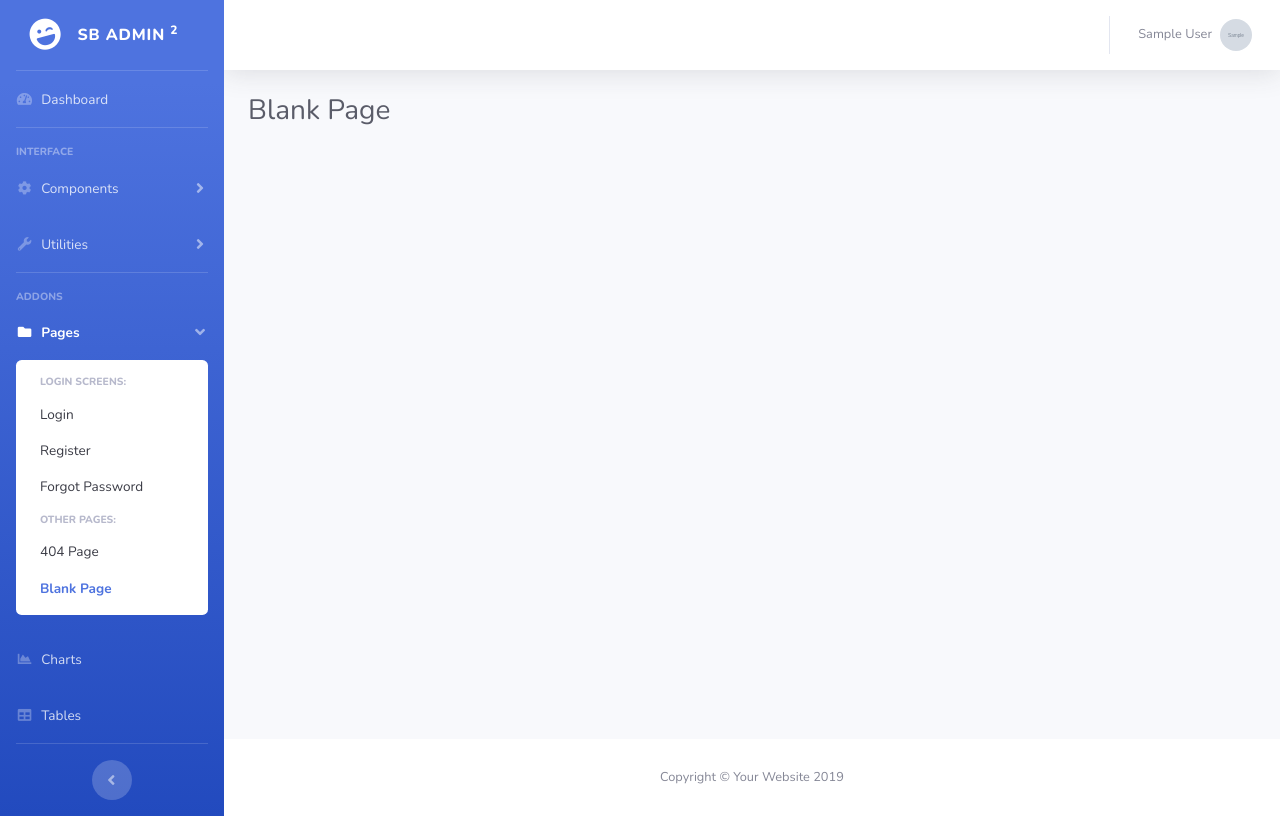
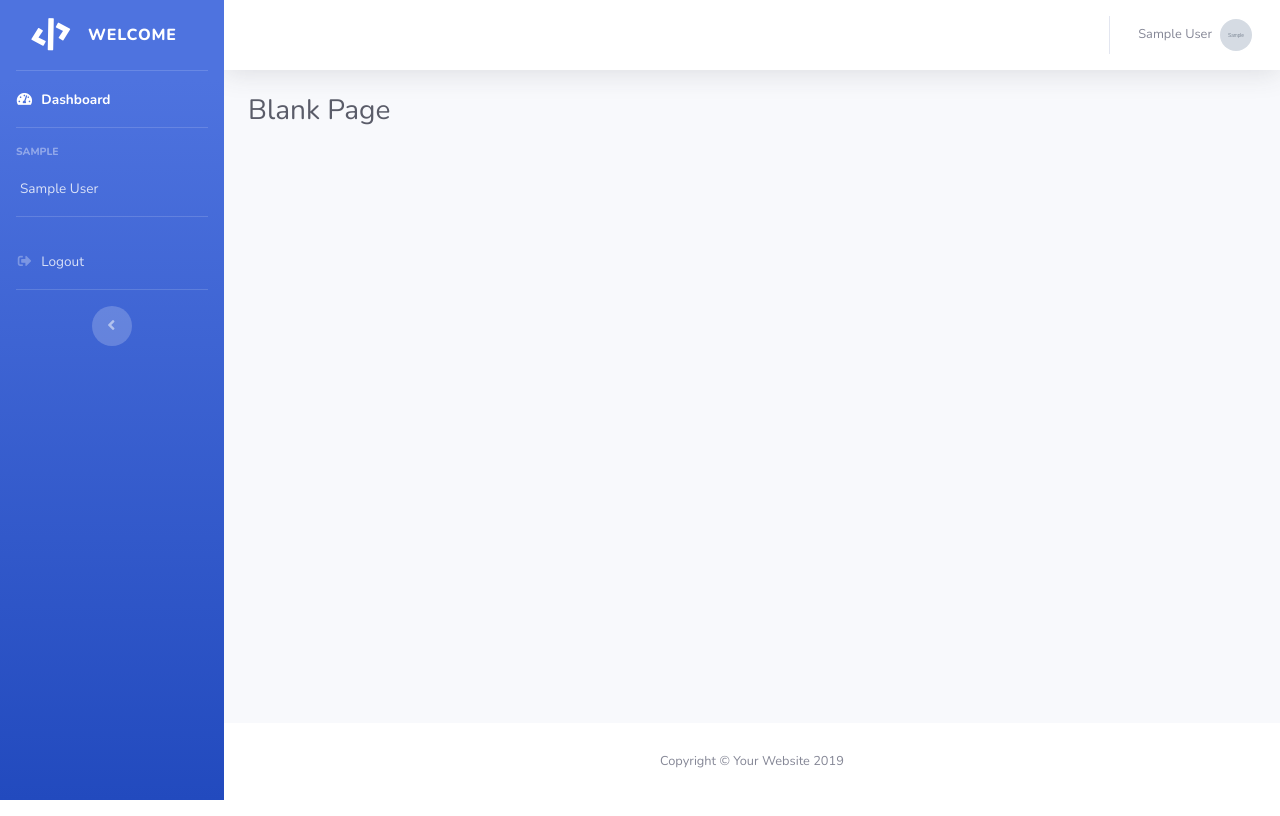
Before and after one commit to rickynda/CI-App, a CodeIgniter app: page /CI-App/index.php/admin/index in a window 1280 px wide. Run offline with CodeIgniter, Linux system fonts and the light colour scheme; the visitor is signed in with stand-in values (Sample User, id 1); tables that the repository leaves empty or names only in its code hold one stand-in row (values such as "Sample post"); grey boxes marked "Sample" are stand-in pictures.

Commit message:
Another Push

```diff
--- a/application/controllers/Admin.php
+++ b/application/controllers/Admin.php
@@ -6,9 +6,10 @@ class Admin extends CI_Controller {
        public function index(){
          $data['user'] = $this->db->get_where('user', ['email' => $this->session->userdata('email')])->row_array();
 
+
          $data['title'] = 'Dashboard';
          $this->load->view('template/header', $data);
-         $this->load->view('template/sidebar');
+         $this->load->view('template/sidebar', $data);
          $this->load->view('template/topbar');
          $this->load->view('admin/index');
          $this->load->view('template/footer');
--- a/application/views/template/sidebar.php
+++ b/application/views/template/sidebar.php
@@ -2,104 +2,92 @@
 <ul class="navbar-nav bg-gradient-primary sidebar sidebar-dark accordion" id="accordionSidebar">
 
 <!-- Sidebar - Brand -->
-<a class="sidebar-brand d-flex align-items-center justify-content-center" href="index.html">
+<a class="sidebar-brand d-flex align-items-center justify-content-center" href="#">
     <div class="sidebar-brand-icon rotate-n-15">
-    <i class="fas fa-laugh-wink"></i>
+        <i class="fas fa-code"></i>
     </div>
-  <div class="sidebar-brand-text mx-3">SB Admin <sup>2</sup></div>
+    <div class="sidebar-brand-text mx-3">Welcome</div>
 </a>
-
  <!-- Divider -->
  <hr class="sidebar-divider my-0">
 
 <!-- Nav Item - Dashboard -->
-<li class="nav-item">
-  <a class="nav-link" href="index.html">
-    <i class="fas fa-fw fa-tachometer-alt"></i>
+<li class="nav-item <?php if ($title == 'Dashboard'){echo"active";} ?>">
+  <a class="nav-link" href="<?php
+                            if ($user['role_id']){
+
+                              if ($user['role_id']==1){
+                                 echo base_url('admin/index'); ;
+                              }else{
+                                echo base_url('user/index');;
+                              }
+                            }
+                            ?>">
+    <i class="fas fa-fw fa-tachometer-alt" href=""></i>
     <span>Dashboard</span></a>
 </li>
 
 <!-- Divider -->
 <hr class="sidebar-divider">
 
-<!-- Heading -->
+
+
+<!-- QUERY MENU -->
+            <?php
+            $role_id = $this->session->userdata('role_id');
+            $queryMenu = "SELECT `user_menu`.`id`, `menu`
+                            FROM `user_menu` JOIN `user_access_menu`
+                              ON `user_menu`.`id` = `user_access_menu`.`menu_id`
+                           WHERE `user_access_menu`.`role_id` = $role_id
+                        ORDER BY `user_access_menu`.`menu_id` ASC
+                        ";
+            $menu = $this->db->query($queryMenu)->result_array();
+            ?>
+
+<!-- LOOPING MENU -->
+            <?php foreach ($menu as $m) : ?>
             <div class="sidebar-heading">
-  Interface
+              <?= $m['menu']; ?>
             </div>
 
-<!-- Nav Item - Pages Collapse Menu -->
+
+<!-- LOOPING SUB-MENU SESUAI MENU -->
+            <?php
+            $menuId = $m['id'];
+            $querySubMenu = "SELECT *
+                               FROM `user_sub_menu` JOIN `user_menu`
+                                 ON `user_sub_menu`.`menu_id` = `user_menu`.`id`
+                              WHERE `user_sub_menu`.`menu_id` = $menuId
+                                AND `user_sub_menu`.`is_active` = 1
+                        ";
+            $subMenu = $this->db->query($querySubMenu)->result_array();
+            ?>
+
+            <?php foreach ($subMenu as $sm) : ?>
+            <?php if ($title == $sm['title']) : ?>
+            <li class="nav-item active">
+                <?php else : ?>
             <li class="nav-item">
-  <a class="nav-link collapsed" href="#" data-toggle="collapse" data-target="#collapseTwo" aria-expanded="true" aria-controls="collapseTwo">
-    <i class="fas fa-fw fa-cog"></i>
-    <span>Components</span>
-  </a>
-  <div id="collapseTwo" class="collapse" aria-labelledby="headingTwo" data-parent="#accordionSidebar">
-    <div class="bg-white py-2 collapse-inner rounded">
-      <h6 class="collapse-header">Custom Components:</h6>
-      <a class="collapse-item" href="buttons.html">Buttons</a>
-      <a class="collapse-item" href="cards.html">Cards</a>
-    </div>
-  </div>
+                <?php endif; ?>
+                <a class="nav-link pb-0" href="<?= base_url($sm['url']); ?>">
+                    <i class="<?= $sm['icon']; ?>"></i>
+                    <span><?= $sm['title']; ?></span></a>
+            </li>
+            <?php endforeach; ?>
+
+            <hr class="sidebar-divider mt-3">
+
+            <?php endforeach; ?>
+
+
+
+
+            <li class="nav-item">
+                    <a class="nav-link" href="<?base_url('auth/logout');?>" data-toggle="modal" data-target="#logoutModal">
+                    <i class="fas fa-fw fa-sign-out-alt"></i>
+                    <span>Logout</span></a>
             </li>
 
-<!-- Nav Item - Utilities Collapse Menu -->
-<li class="nav-item">
-  <a class="nav-link collapsed" href="#" data-toggle="collapse" data-target="#collapseUtilities" aria-expanded="true" aria-controls="collapseUtilities">
-    <i class="fas fa-fw fa-wrench"></i>
-    <span>Utilities</span>
-  </a>
-  <div id="collapseUtilities" class="collapse" aria-labelledby="headingUtilities" data-parent="#accordionSidebar">
-    <div class="bg-white py-2 collapse-inner rounded">
-      <h6 class="collapse-header">Custom Utilities:</h6>
-      <a class="collapse-item" href="utilities-color.html">Colors</a>
-      <a class="collapse-item" href="utilities-border.html">Borders</a>
-      <a class="collapse-item" href="utilities-animation.html">Animations</a>
-      <a class="collapse-item" href="utilities-other.html">Other</a>
-    </div>
-  </div>
-</li>
-
-<!-- Divider -->
-<hr class="sidebar-divider">
-
-<!-- Heading -->
-<div class="sidebar-heading">
-  Addons
-</div>
-
-<!-- Nav Item - Pages Collapse Menu -->
-<li class="nav-item active">
-  <a class="nav-link" href="#" data-toggle="collapse" data-target="#collapsePages" aria-expanded="true" aria-controls="collapsePages">
-    <i class="fas fa-fw fa-folder"></i>
-    <span>Pages</span>
-  </a>
-  <div id="collapsePages" class="collapse show" aria-labelledby="headingPages" data-parent="#accordionSidebar">
-    <div class="bg-white py-2 collapse-inner rounded">
-      <h6 class="collapse-header">Login Screens:</h6>
-      <a class="collapse-item" href="login.html">Login</a>
-      <a class="collapse-item" href="register.html">Register</a>
-      <a class="collapse-item" href="forgot-password.html">Forgot Password</a>
-      <div class="collapse-divider"></div>
-      <h6 class="collapse-header">Other Pages:</h6>
-      <a class="collapse-item" href="404.html">404 Page</a>
-      <a class="collapse-item active" href="blank.html">Blank Page</a>
-    </div>
-  </div>
-</li>
-
-<!-- Nav Item - Charts -->
-<li class="nav-item">
-  <a class="nav-link" href="charts.html">
-    <i class="fas fa-fw fa-chart-area"></i>
-    <span>Charts</span></a>
-</li>
-
-<!-- Nav Item - Tables -->
-<li class="nav-item">
-  <a class="nav-link" href="tables.html">
-    <i class="fas fa-fw fa-table"></i>
-    <span>Tables</span></a>
-</li>
 
             <!-- Divider -->
             <hr class="sidebar-divider d-none d-md-block">
@@ -110,4 +98,4 @@
             </div>
 
         </ul>
-<!-- End of Sidebar -->
+        <!-- End  of Sidebar -->
```
Lines whose indentation alone changed are shown as unchanged.
